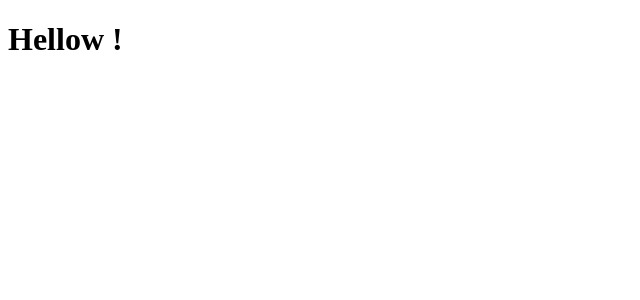
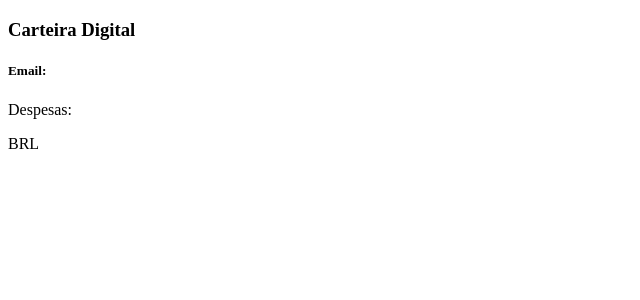
Before and after one commit to Daviniel/test-dev-frontend, a React (Create React App) app: page /carteira in a window 1280 px wide. Shown: the top 300 px of the page, without its empty margins (0-640 px from the left). Built offline with nearby package versions, Linux system fonts and the light colour scheme.

Commit message:
email do usuário que fez o login exibido na tela

```diff
--- a/src/actions/index.js
+++ b/src/actions/index.js
@@ -1,6 +1,8 @@
-export const SEND_EMAIL = 'SEND_EMAIL';
+export const LOGIN_USER = 'LOGIN_USER';
 
-export const sendEmail = (email) => ({
-  type: 'SEND_EMAIL',
-  email,
-});
+export const loginUser = (email) => {
+    return {
+      type: LOGIN_USER,
+      email,
+    };
+  };
--- a/src/components/header/index.js
+++ b/src/components/header/index.js
@@ -0,0 +1,41 @@
+import React, { Component } from 'react';
+import { connect } from 'react-redux';
+import PropTypes from 'prop-types';
+
+class Header extends Component {
+  render() {
+    const { user } = this.props;
+    console.log(user);
+    console.log(mapStateToProps)
+    if (!user) {
+      return null;
+    }
+
+    return (
+      <div className="header-form">
+        <div className="container-logo">
+            <h3>Carteira Digital</h3>
+        </div>
+        <div>
+            <h5 data-testid="email-field">{`Email: ${user.email}`}</h5>
+            <p data-testid="total-field">Despesas:</p>
+            <p data-testid="header-currency-field">BRL</p>
+        </div>
+      </div>
+    );
+  }
+}
+
+const mapStateToProps = (state) => ({
+    user: state.user, // Agora o objeto user contém a propriedade email
+});
+
+
+
+Header.propTypes = {
+    user: PropTypes.shape({
+      email: PropTypes.string,
+    }),
+};
+
+export default connect(mapStateToProps)(Header);
--- a/src/pages/Login/index.js
+++ b/src/pages/Login/index.js
@@ -1,7 +1,7 @@
 import React, { Component } from 'react';
 import { connect } from 'react-redux';
 import PropTypes from 'prop-types';
-import { sendEmail } from '../../actions/index';
+import { loginUser as loginUserAction } from '../../actions/index';
 import { Link } from 'react-router-dom';
 
 class Login extends Component {
@@ -20,7 +20,7 @@ class Login extends Component {
                 [name]: value,
             },
             () => {
-                const { email, password } = this.state
+                const { email, password } = this.state;
                 const numMin = 6;
                 if (
                     password.length >= numMin
@@ -30,19 +30,21 @@ class Login extends Component {
                 } else {
                     this.setState({ buttonIsDisabled: true });
                 }
-            },
+            }
         );
     };
 
 
-    handleClick = () => {
-        const { email } = this.state;
-        const { dispatch } = this.props;
-        dispatch(sendEmail(email));
-    }
+    // handleClick = () => {
+    //     const { email } = this.state;
+    //     const { dispatch,history } = this.props;
+    //     dispatch(sendEmail(email));
+    //     history.push('/carteira')
+    // }
 
 
     render() {
+        const { loginUser } = this.props;
         const { email, buttonIsDisabled, password } = this.state;
         return (
             <div className="login-page">
@@ -76,7 +78,7 @@ class Login extends Component {
                                 className="button-form-login"
                                 type="submit"
                                 disabled={ buttonIsDisabled }
-                                onClick={ this.handleChange }
+                                onClick={ () => loginUser(email) }
                             >
                                 Entrar
                             </button>
@@ -88,11 +90,14 @@ class Login extends Component {
     }
 }
 
+const mapDispatchProps = (dispatch) => ({
+   loginUser: (email) => dispatch(loginUserAction(email)),
+});
+
 Login.propTypes = {
-    dispatch: PropTypes.func.isRequired,
-    history: PropTypes.shape({
-      push: PropTypes.func.isRequired,
-    }).isRequired,
+    loginUser: PropTypes.func.isRequired,
+
 };
 
-export default connect()(Login);
+export default connect(null, mapDispatchProps)(Login);
+export const LOGIN_USER = 'LOGIN_USER';
--- a/src/pages/Wallet/index.js
+++ b/src/pages/Wallet/index.js
@@ -1,7 +1,14 @@
-import React from "react";
+import React from 'react';
+import Header from '../../components/header/index';
 
-export default function carteira() {
+class Wallet extends React.Component {
+  render() {
     return (
-        <h1>Hellow !</h1>
+      <div className="wallet">
+        <Header />
+      </div>
     );
+  }
 }
+
+export default Wallet;
--- a/src/reducers/index.js
+++ b/src/reducers/index.js
@@ -2,7 +2,10 @@ import { combineReducers } from 'redux';
 import user from './user';
 import wallet from './wallet';
 
-const rootReducer = combineReducers({ user, wallet });
+const rootReducer = combineReducers({
+    user,
+    wallet,
+});
 // Configure os seus reducers.
 // ATENÇÃO: você obrigatoriamente tem que utilizar as chaves "user" e "wallet" no seu estado global
 export default rootReducer;
--- a/src/reducers/user.js
+++ b/src/reducers/user.js
@@ -1,12 +1,13 @@
 // const Esse reducer será responsável por tratar as informações da pessoa usuária
-import { SEND_EMAIL } from '../actions';
+import { LOGIN_USER } from '../actions';
 
 const INITIAL_STATE = {
   email: '',
 };
+
 const user = (state = INITIAL_STATE, action) => {
     switch (action.type) {
-  case SEND_EMAIL:
+      case LOGIN_USER:
         return {
           email: action.email,
         };
@@ -14,4 +15,5 @@ const user = (state = INITIAL_STATE, action) => {
         return state;
     }
 };
+
 export default user;
```
Also changed, not shown: src/store/index.js (+3 -6 lines). Lines whose indentation alone changed are shown as unchanged.
